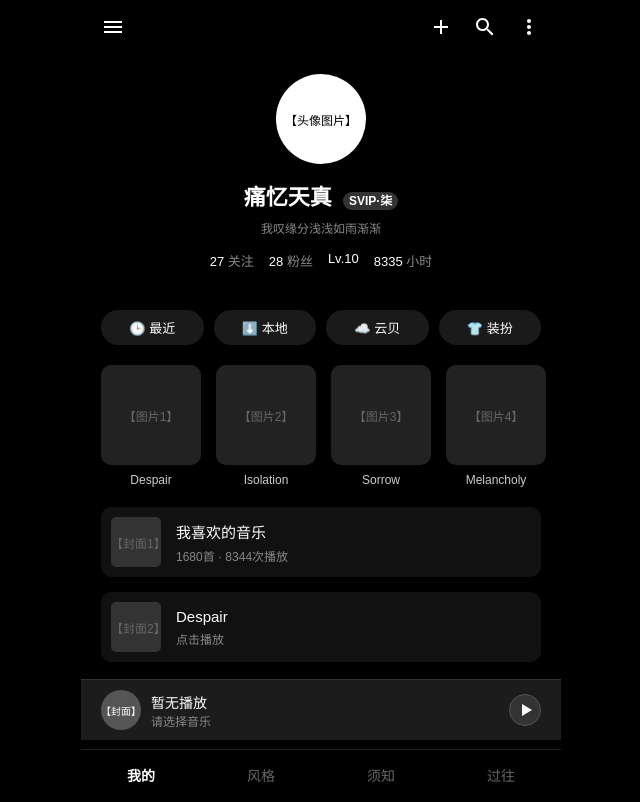
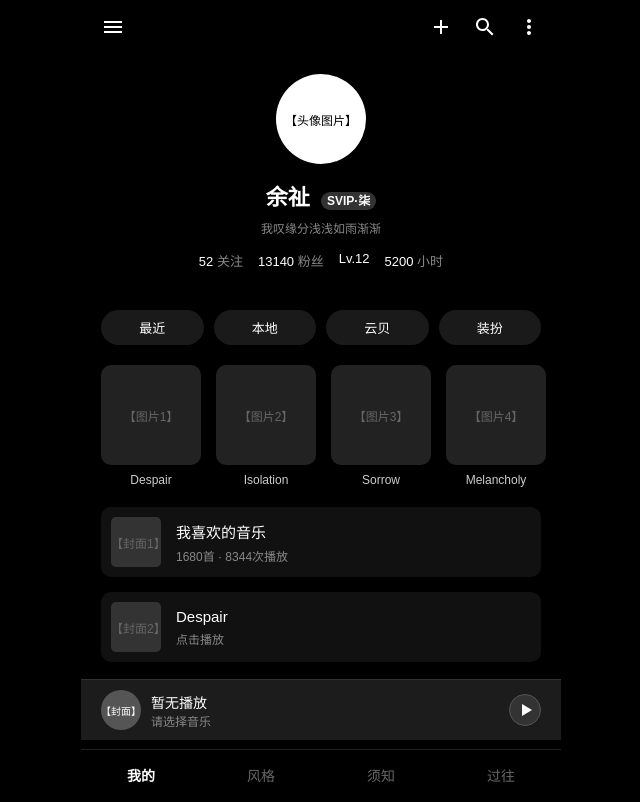
Before and after one commit to Duskvei/X, a plain HTML site: page index.html in a window 1280 px wide. Shown: the whole page, without its empty margins (319-959 px from the left). Drawn offline with Linux system fonts and the light colour scheme.

Commit message:
Update index.html

```diff
--- a/index.html
+++ b/index.html
@@ -83,21 +83,21 @@
     <div id="page-我的" class="page active">
         <div class="user-info">
             <div class="avatar">【头像图片】</div>
-            <div class="name">痛忆天真 <span class="tag">SVIP·柒</span></div>
+            <div class="name">余祉 <span class="tag">SVIP·柒</span></div>
             <div class="sign">我叹缘分浅浅如雨渐渐</div>
             <div class="stats">
-                <div><span>27</span> 关注</div>
-                <div><span>28</span> 粉丝</div>
-                <div><span>Lv.10</span></div>
-                <div><span>8335</span> 小时</div>
+                <div><span>52</span> 关注</div>
+                <div><span>13140</span> 粉丝</div>
+                <div><span>Lv.12</span></div>
+                <div><span>5200</span> 小时</div>
             </div>
         </div>
 
         <div class="btns">
-            <button class="btn">🕒 最近</button>
-            <button class="btn">⬇️ 本地</button>
-            <button class="btn">☁️ 云贝</button>
-            <button class="btn">👕 装扮</button>
+            <button class="btn"> 最近</button>
+            <button class="btn"> 本地</button>
+            <button class="btn"> 云贝</button>
+            <button class="btn"> 装扮</button>
         </div>
 
         <div class="cards-wrap">
```
